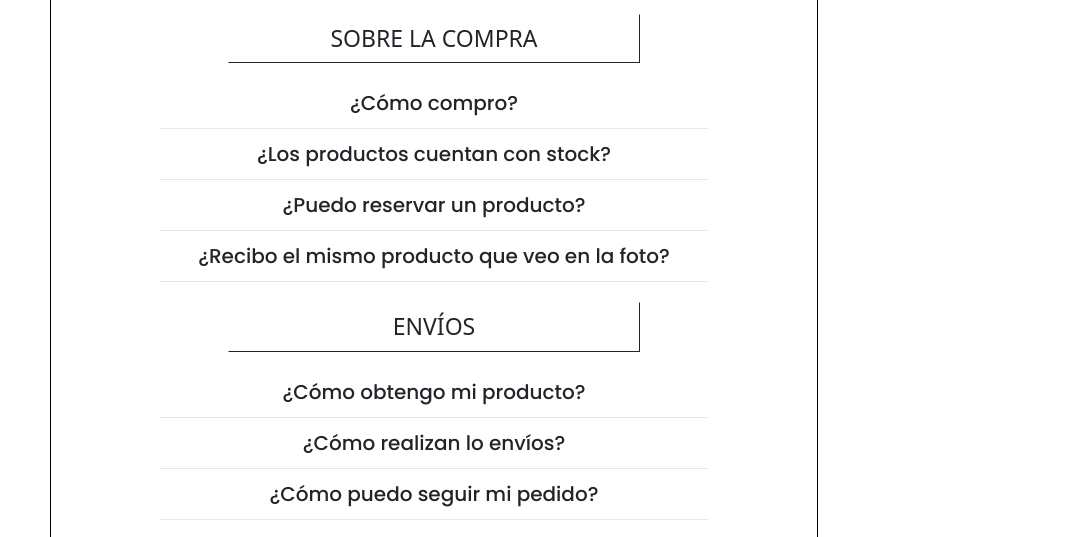
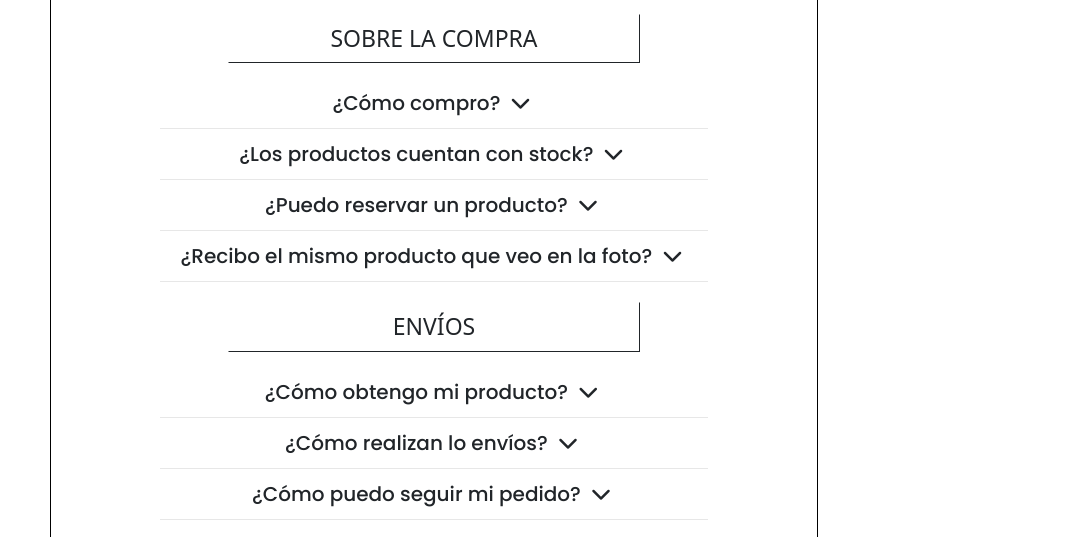
Before and after one commit to LocusNiger/Puppina_Accesorios, a website: page pages/preguntas_frecuentes.html in a window 1280 px wide. Shown: the part 338-875 px from the top of the page, without its empty margins (206-1280 px from the left). Drawn offline with nearby package versions, Linux system fonts and the light colour scheme.

Commit message:
Iconos en c/ pregunta (sección PF)

```diff
--- a/SCSS/style.scss
+++ b/SCSS/style.scss
@@ -891,6 +891,9 @@
             h2:hover{
                 color: black;
             }
+            .icono{
+                padding: .5rem;
+            }
             a{
                 padding: 1rem 0;
                 text-align: center;
--- a/pages/preguntas_frecuentes.html
+++ b/pages/preguntas_frecuentes.html
@@ -10,6 +10,7 @@
     <link rel="preconnect" href="https://fonts.gstatic.com" crossorigin>
     <link href="https://fonts.googleapis.com/css2?family=Poppins:wght@300;500;700&display=swap" rel="stylesheet">
     <link href="https://cdn.jsdelivr.net/npm/bootstrap@5.1.0/dist/css/bootstrap.min.css" rel="stylesheet" integrity="sha384-KyZXEAg3QhqLMpG8r+8fhAXLRk2vvoC2f3B09zVXn8CA5QIVfZOJ3BCsw2P0p/We" crossorigin="anonymous">
+    <script src="https://kit.fontawesome.com/d3499dc368.js" crossorigin="anonymous"></script>
     <link rel="stylesheet" href="../css/style.css">
     <title>Preguntas frecuentes</title>
 </head>
@@ -62,29 +63,29 @@
 
         <div class="preguntas__contenedor">     <!-- Preguntas "sobre la compra" -->
             <h2 class="subtitulo--preguntas">Sobre la compra</h2>
-            <a href="#pregunta-1" data-bs-toggle="collapse" aria-expanded="false" aria-controls="pregunta-1" class="texto--preguntas">¿Cómo compro?</a>     <!-- PREGUNTA -->
+            <a href="#pregunta-1" data-bs-toggle="collapse" aria-expanded="false" aria-controls="pregunta-1" class="texto--preguntas">¿Cómo compro? <i class="icono fas fa-chevron-down"></i></a>     <!-- PREGUNTA -->
             <div class="collapse texto preguntas__rta" id="pregunta-1">Tanto en <span class="negrita">Whatsapp</span> como en las historias destacadas de <span class="negrita">Instagram</span> se encuentran los <span class="negrita">productos en stock</span>. Elegí el que querés y organizamos la entrega.</div>        <!-- RESPUESTA -->
-            <a href="#pregunta-2" data-bs-toggle="collapse" aria-expanded="false" aria-controls="pregunta-2" class="texto--preguntas">¿Los productos cuentan con stock?</a>     <!-- PREGUNTA -->
+            <a href="#pregunta-2" data-bs-toggle="collapse" aria-expanded="false" aria-controls="pregunta-2" class="texto--preguntas">¿Los productos cuentan con stock? <i class="icono fas fa-chevron-down"></i></a>     <!-- PREGUNTA -->
             <div class="collapse texto preguntas__rta" id="pregunta-2">Sí! Los productos tienen un <span class="negrita">stock limitado</span>.</div>        <!-- RESPUESTA -->
-            <a href="#pregunta-3" data-bs-toggle="collapse" aria-expanded="false" aria-controls="pregunta-3" class="texto--preguntas">¿Puedo reservar un producto?</a>     <!-- PREGUNTA -->
+            <a href="#pregunta-3" data-bs-toggle="collapse" aria-expanded="false" aria-controls="pregunta-3" class="texto--preguntas">¿Puedo reservar un producto? <i class="icono fas fa-chevron-down"></i></a>     <!-- PREGUNTA -->
             <div class="collapse texto preguntas__rta" id="pregunta-3">Sí, podés reservarlos con una seña. Aquellos que no sean señados tendrán 48hs. para retirarlos, de lo contrario vuelven al stock.</div>        <!-- RESPUESTA -->
-            <a href="#pregunta-4" data-bs-toggle="collapse" aria-expanded="false" aria-controls="pregunta-4" class="texto--preguntas">¿Recibo el mismo producto que veo en la foto?</a>     <!-- PREGUNTA -->
+            <a href="#pregunta-4" data-bs-toggle="collapse" aria-expanded="false" aria-controls="pregunta-4" class="texto--preguntas">¿Recibo el mismo producto que veo en la foto? <i class="icono fas fa-chevron-down"></i></a>     <!-- PREGUNTA -->
             <div class="collapse texto preguntas__rta" id="pregunta-4"><span class="negrita">Sí!</span> En Puppina siempre mostramos las <span class="negrita">características reales</span> de los productos que ofrecemos.</div>        <!-- RESPUESTA -->
         </div>
 
         <div class="preguntas__contenedor">     <!-- Preguntas "Envíos" -->
             <h2 class="subtitulo--preguntas">Envíos</h2>
-            <a a href="#pregunta-5" data-bs-toggle="collapse" aria-expanded="false" aria-controls="pregunta-5"  class="texto--preguntas">¿Cómo obtengo mi producto?</a>
+            <a a href="#pregunta-5" data-bs-toggle="collapse" aria-expanded="false" aria-controls="pregunta-5"  class="texto--preguntas">¿Cómo obtengo mi producto? <i class="icono fas fa-chevron-down"></i></a>
             <div class="collapse texto preguntas__rta" id="pregunta-5">Hacemos <span class="negrita">envíos a todo el país</span>. En Santa Fe Capital hacemos envíos a domicilio y también contamos con la opción take away.</div>
-            <a a href="#pregunta-6" data-bs-toggle="collapse" aria-expanded="false" aria-controls="pregunta-6"  class="texto--preguntas">¿Cómo realizan lo envíos?</a>
+            <a a href="#pregunta-6" data-bs-toggle="collapse" aria-expanded="false" aria-controls="pregunta-6"  class="texto--preguntas">¿Cómo realizan lo envíos? <i class="icono fas fa-chevron-down"></i></a>
             <div class="collapse texto preguntas__rta" id="pregunta-6">Mediante <span class="negrita">CORREO ARGENTINO</span></div>
-            <a a href="#pregunta-7" data-bs-toggle="collapse" aria-expanded="false" aria-controls="pregunta-7"  class="texto--preguntas">¿Cómo puedo seguir mi pedido?</a>
+            <a a href="#pregunta-7" data-bs-toggle="collapse" aria-expanded="false" aria-controls="pregunta-7"  class="texto--preguntas">¿Cómo puedo seguir mi pedido? <i class="icono fas fa-chevron-down"></i></a>
             <div class="collapse texto preguntas__rta" id="pregunta-7">Recibirás un<span class="negrita"> código de seguimiento </span>con el que podrás comprobar el estado de tu pedido.</div>
         </div>
 
         <div class="preguntas__contenedor">     <!-- Preguntas "Medios de pago" -->
             <h2 class="subtitulo--preguntas">Medios de pago</h2>
-            <a a href="#pregunta-8" data-bs-toggle="collapse" aria-expanded="false" aria-controls="pregunta-8" class="texto--preguntas">¿Qué formas de pago hay?</a>
+            <a a href="#pregunta-8" data-bs-toggle="collapse" aria-expanded="false" aria-controls="pregunta-8" class="texto--preguntas">¿Qué formas de pago hay? <i class="icono fas fa-chevron-down"></i></a>
             <div class="collapse texto preguntas__rta" id="pregunta-8">Podés abonar el producto por <span class="negrita">transferencia bancaria</span>. En Santa Fe Capital <span class="negrita">podés abonar en efectivo</span> al momento del envío/retiro.</div>
         </div>
     </section>
```
Also changed, not shown: css/style.css.
